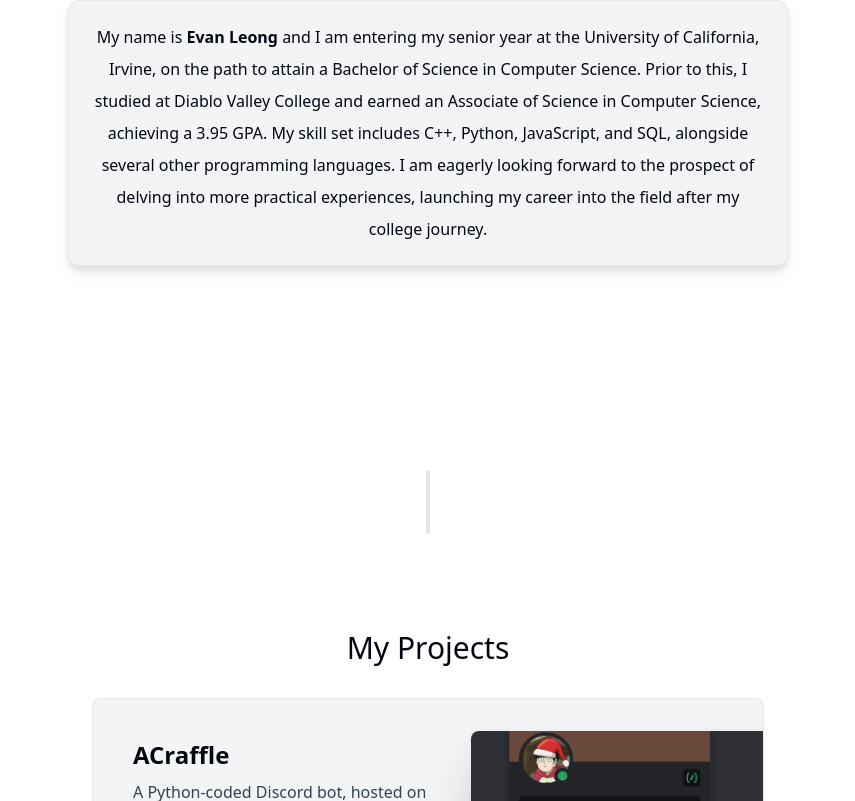
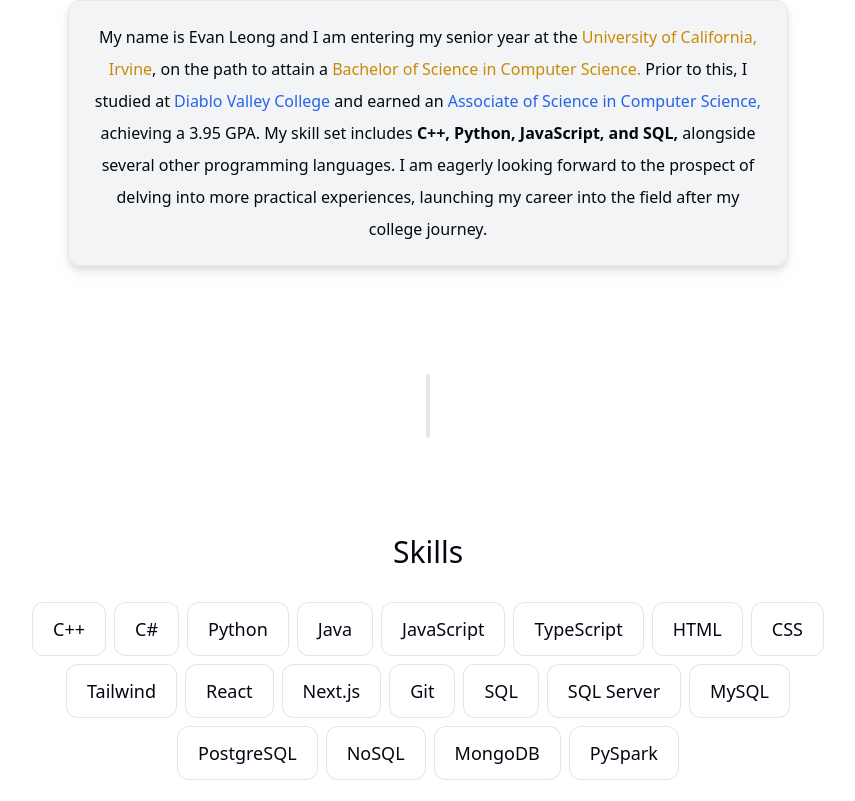
Before and after one commit to EvLeong1/portfolio, a Next.js app: page / in a window 1280 px wide. Shown: the part 879-1680 px from the top of the page, without its empty margins (212-1067 px from the left). Built offline with nearby package versions, Linux system fonts and the light colour scheme.

Commit message:
added skills section

```diff
--- a/app/page.tsx
+++ b/app/page.tsx
@@ -2,6 +2,7 @@ import About from "@/components/about";
 import Intro from "@/components/intro";
 import SectionDivider from "@/components/section-divider";
 import Projects from "@/components/projects";
+import Skills from "@/components/skills";
 
 export default function Home() {
   return (
@@ -10,8 +11,11 @@ export default function Home() {
       <SectionDivider />
       <About />
       <SectionDivider />
+      <Skills />
+      <SectionDivider />
       <Projects/>
       <SectionDivider />
+
 
     </main>
   )
--- a/components/about.tsx
+++ b/components/about.tsx
@@ -13,7 +13,7 @@ export default function About() {
 
 
   return (
-    <motion.section ref={ref} className='mb-24 max-w-[45rem] text-center leading-8 scroll-mt-28'
+    <motion.section ref={ref} className='max-w-[45rem] text-center leading-8 scroll-mt-28'
         initial={{ opacity: 0, y: 100 }}
         animate={{ opacity: 1, y: 0 }}
         transition={{ delay: 0.175, }}
@@ -24,9 +24,10 @@ export default function About() {
         >About Me</h2> */}
         <SectionHeading>About Me</SectionHeading>
         <p className='mb-3 bg-gray-100 border border-black/5 rounded-xl p-5 drop-shadow-lg'>
-        My name is <b>Evan Leong</b> and I am entering my senior year at the <span className='font-medium'>University of California, Irvine</span>, on the path to attain a Bachelor of Science in Computer Science.
-        Prior to this, I studied at Diablo Valley College and earned an Associate of Science in Computer Science, achieving a 3.95 GPA.
-        My skill set includes <span className='font-medium'>C++, Python, JavaScript, and SQL</span>, alongside several other programming languages.
+        My name is Evan Leong and I am entering my senior year at the <span className='font-medium text-yellow-600'>University of California, Irvine</span>,
+        on the path to attain a <span className='font-medium text-yellow-600'>Bachelor of Science in Computer Science. </span>
+        Prior to this, I studied at <span className='font-medium text-blue-600'>Diablo Valley College</span> and earned an <span className='font-medium text-blue-600'>Associate of Science in Computer Science,</span> achieving a 3.95 GPA.
+        My skill set includes <span className='font-bold'>C++, Python, JavaScript, and SQL,</span> alongside several other programming languages.
         I am eagerly looking forward to the prospect of delving into more practical experiences, launching my career into the field after my
         college journey.
         </p>
--- a/components/intro.tsx
+++ b/components/intro.tsx
@@ -16,7 +16,7 @@ export default function Intro() {
     const { ref } = useSectionInView("Home",0.5);
 
   return (
-    <section ref = {ref} id = "home" className='mb-28 max-w-[50rem] text-center sm:mb-0 scroll-mt-48'>
+    <section ref = {ref} id = "home" className='max-w-[50rem] text-center sm:mb-0 scroll-mt-48'>
         <div className='flex items-center justify-center'>
             <div className='relative'>
                 <motion.div
--- a/components/section-divider.tsx
+++ b/components/section-divider.tsx
@@ -4,7 +4,7 @@ import { motion } from 'framer-motion';
 
 export default function SectionDivider() {
   return (
-    <motion.div className='bg-gray-200 my-24 h-16 w-1 rounded-full hidden sm:block'
+    <motion.div className='bg-gray-200 my-24 h-16 w-1 rounded-full sm:block'
         initial={{ opacity: 0, y: 100 }}
         animate={{ opacity: 1, y: 0 }}
         transition={{ delay: 0.125, }}
--- /dev/null
+++ b/components/skills.tsx
@@ -0,0 +1,48 @@
+"use client";
+import React from 'react'
+import SectionHeading from './section-heading'
+import { skillsData } from '@/lib/data'
+import { useSectionInView } from '@/lib/hooks';
+import { motion } from 'framer-motion';
+
+const fadeIn = {
+    initial: {
+        opacity: 0,
+        y: 100,
+    },
+    animate: (index: number) => ({
+        opacity: 1,
+        y: 0,
+        transition: {
+            delay: 0.05 * index,
+        },
+    }),
+};
+
+export default function Skills() {
+    const { ref } = useSectionInView("Skills");
+
+    return (
+        <section ref = {ref} id = "skills" className=' max-w-[53rem] scroll-mt-28 '>
+            <SectionHeading>Skills</SectionHeading>
+            <ul className='flex flex-wrap justify-center gap-2 text-lg'>
+                {
+                    skillsData.map((skill, index) => (
+                        <motion.li
+                            className='bg-white border border-black/[0.1] rounded-xl px-5 py-3'
+                            key={index}
+                            variants={fadeIn}
+                            initial="initial"
+                            whileInView="animate"
+                            viewport={{
+                                once: true,
+                            }}
+                            custom={index}
+                            >{skill}
+                        </motion.li>
+                    ))
+                }
+            </ul>
+        </section>
+    )
+}
--- a/lib/data.ts
+++ b/lib/data.ts
@@ -95,17 +95,20 @@ export const skillsData = [
     "C++",
     "C#",
     "Python",
+    "Java",
+    "JavaScript",
+    "TypeScript",
     "HTML",
     "CSS",
     "Tailwind",
-    "JavaScript",
-    "TypeScript",
     "React",
     "Next.js",
     "Git",
     "SQL",
-    "MongoDB",
+    "SQL Server",
+    "MySQL",
     "PostgreSQL",
     "NoSQL",
+    "MongoDB",
     "PySpark",
 ] as const;
```
